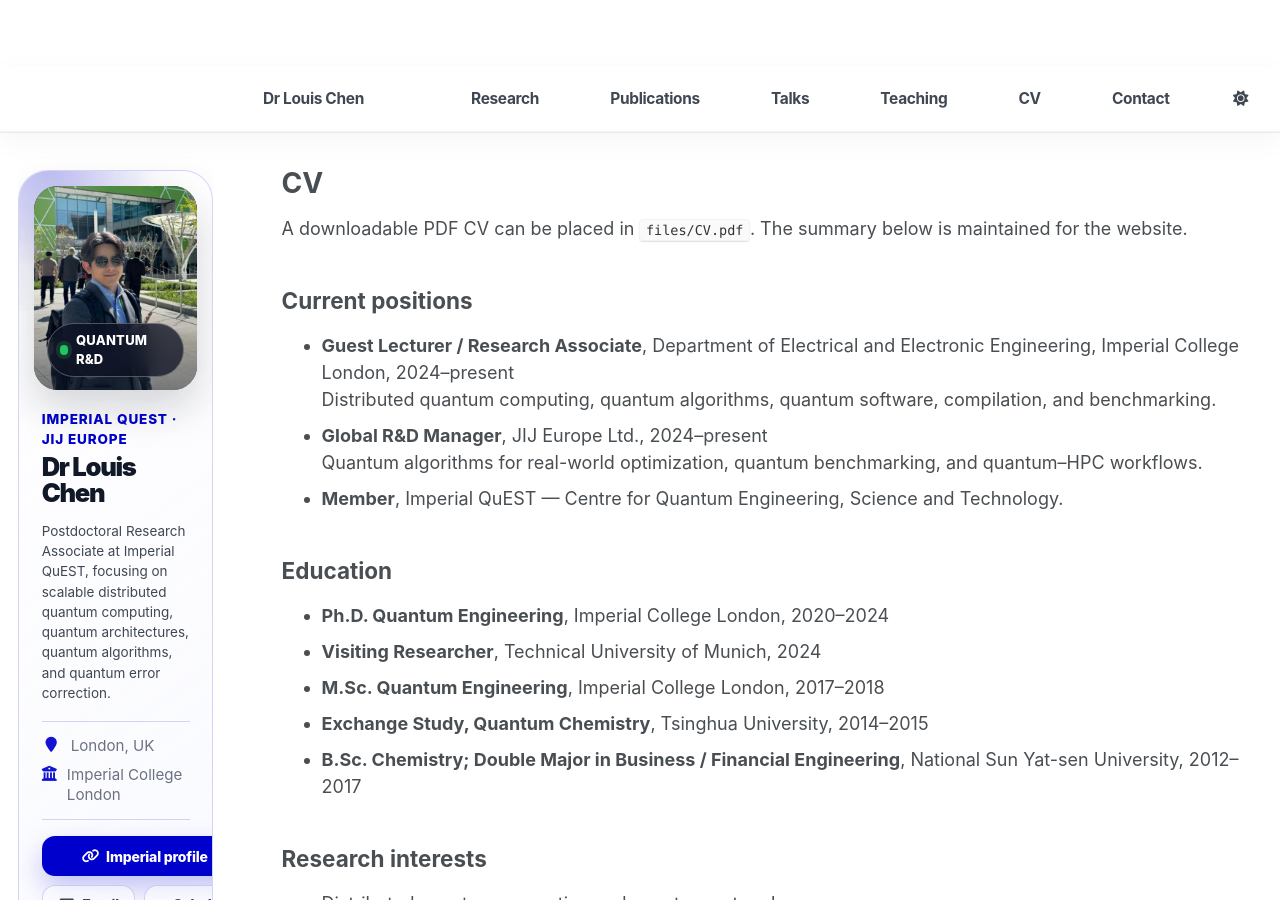
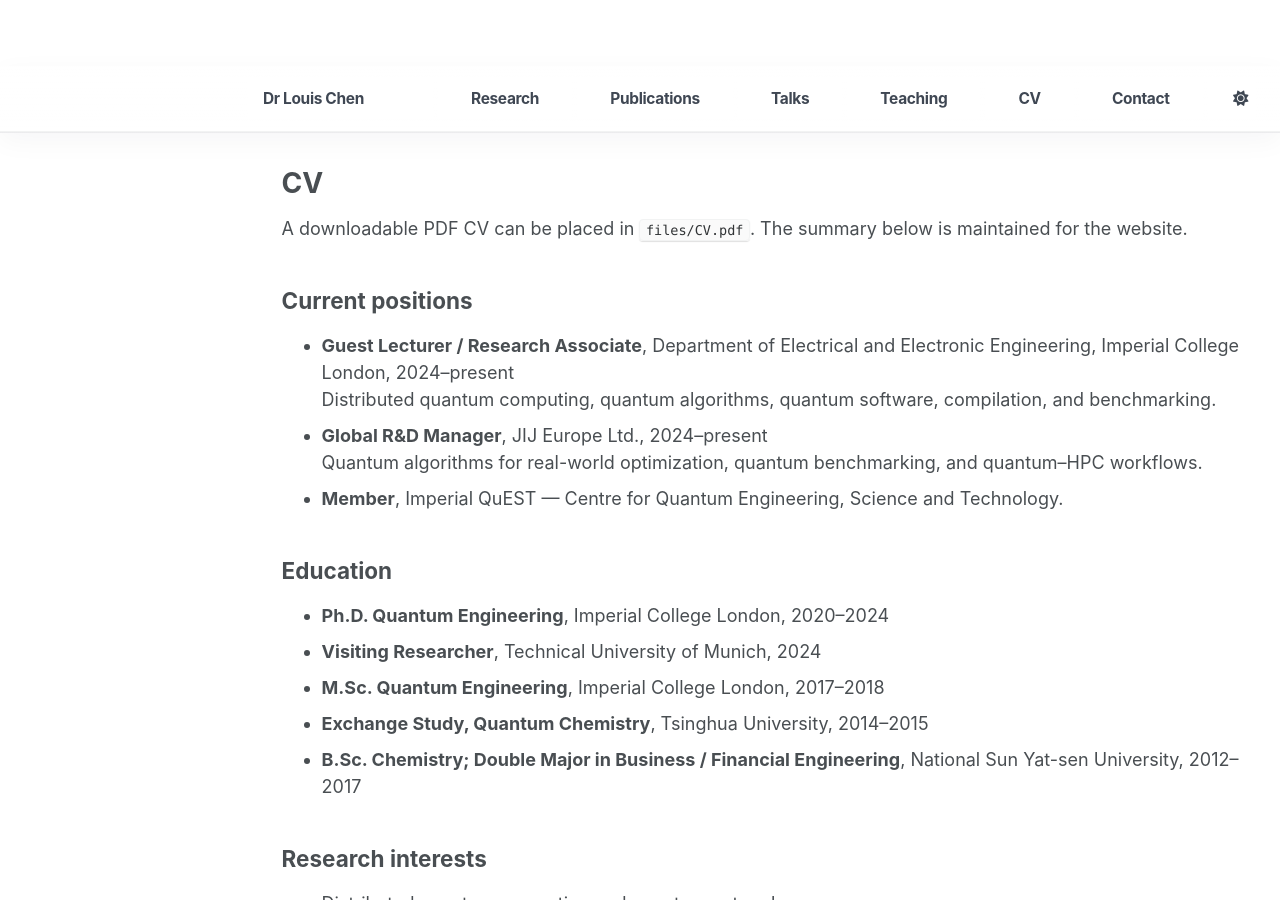
Before and after one commit to Louisanity/louisanity.github.io, a Jekyll site: the page built from _pages/cv.md, in a window 1280 px wide and 900 px high. Built offline with Jekyll 4.4.1, drawn with Linux system fonts in a browser that asks for light colours; some of the changed lines change nothing that is shown; some of the changed text lies outside the part shown.

Commit message:
Update cv.md

```diff
--- a/_pages/cv.md
+++ b/_pages/cv.md
@@ -2,7 +2,8 @@
 layout: archive
 title: "CV"
 permalink: /cv/
-author_profile: true
+author_profile: false
+classes: wide
 redirect_from:
   - /resume
 ---
```
